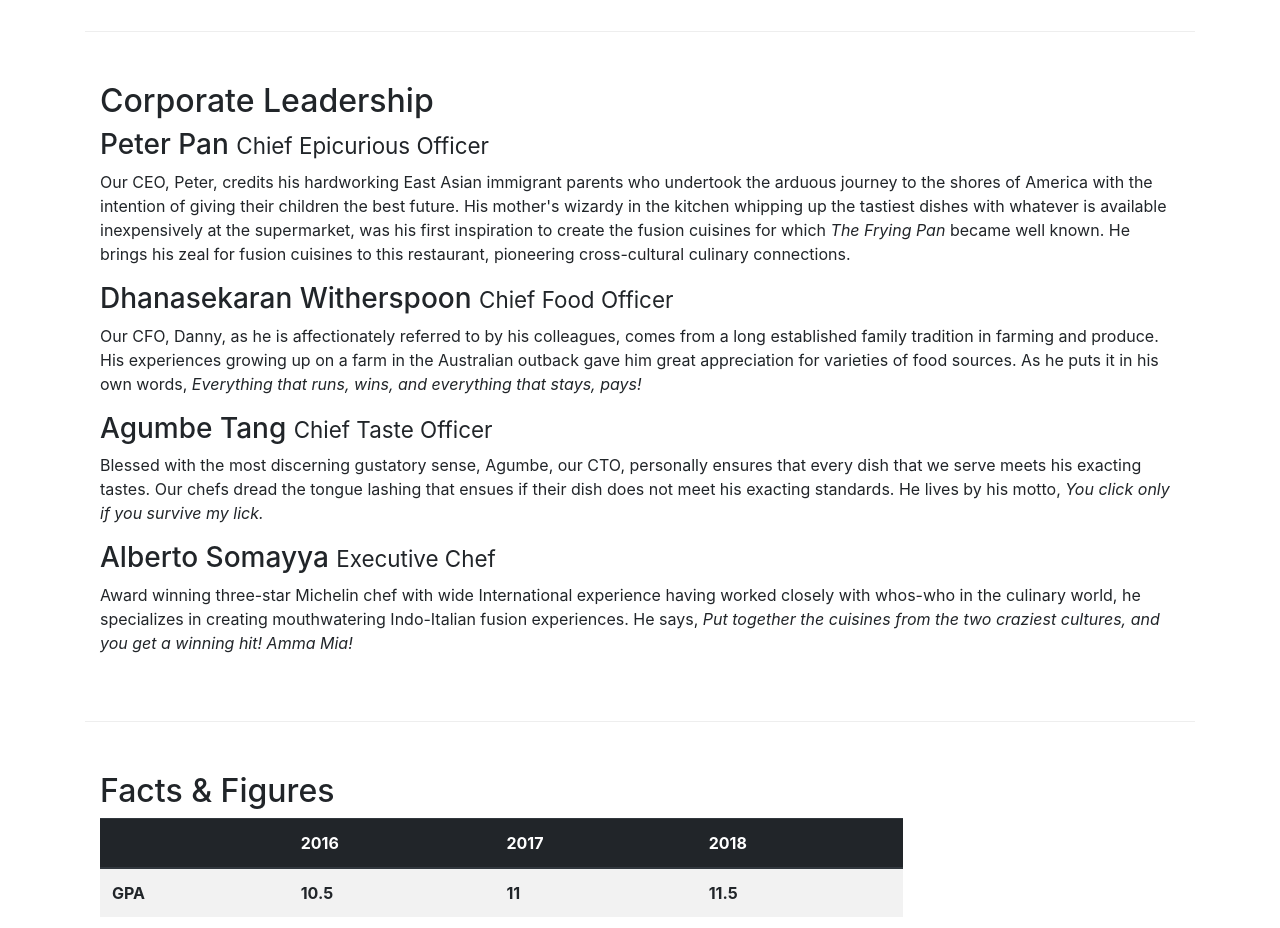
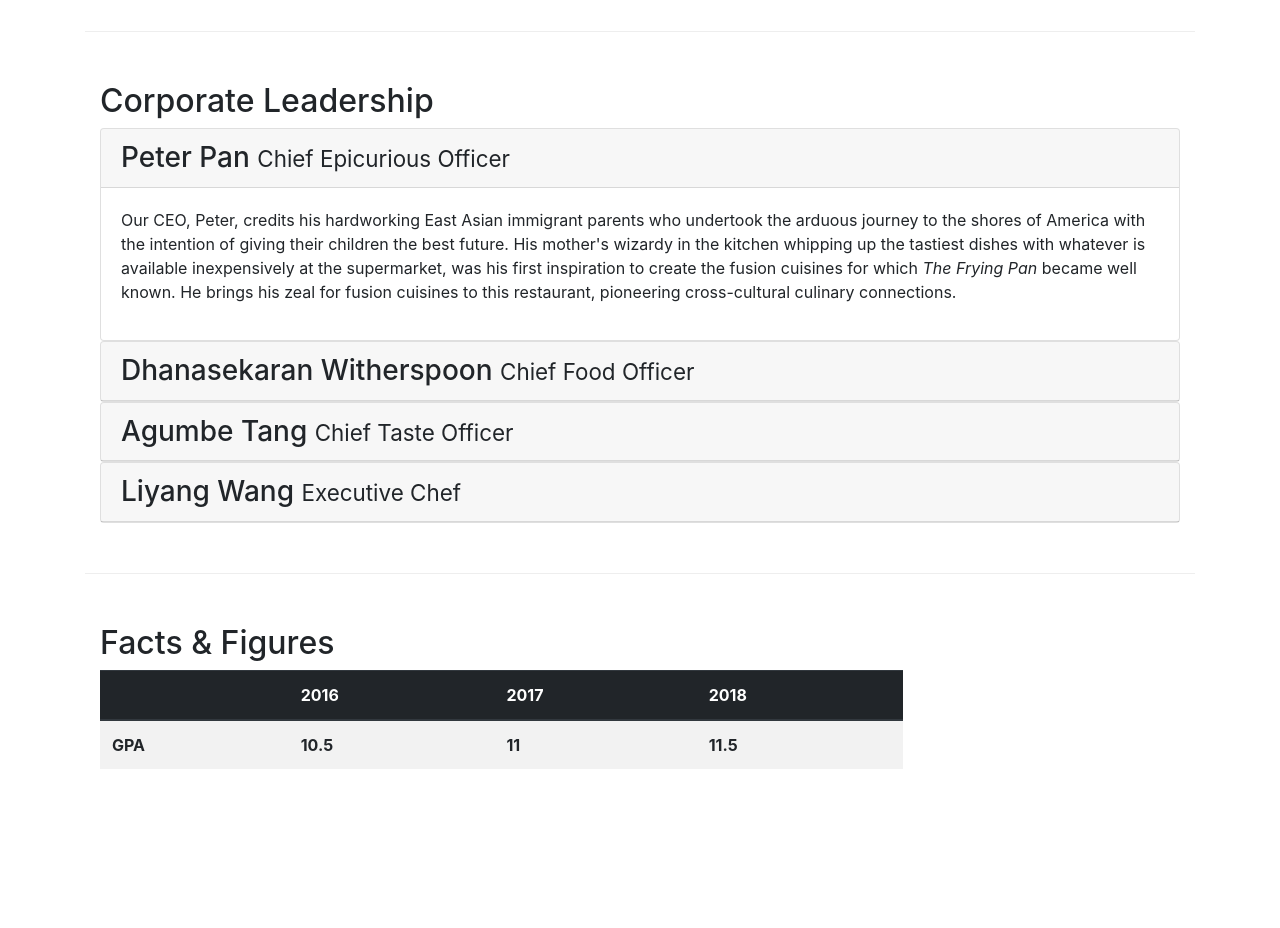
Before and after one commit to LiyangW/Bootstrap, a website: page aboutus.html in a window 1280 px wide. Shown: the part 940-1868 px from the top of the page. Drawn offline with nearby package versions, Linux system fonts and the light colour scheme.

Commit message:
added accordion in aboutus

```diff
--- a/aboutus.html
+++ b/aboutus.html
@@ -11,7 +11,7 @@
     <link rel="stylesheet" type="text/css" href="css/style.css">
     <link rel="stylesheet" type="text/css" href="node_modules/font-awesome/css/font-awesome.min.css">
     <link rel="stylesheet" type="text/css" href="node_modules/bootstrap-social/bootstrap-social.css">
-    <title>Ristorante Con Fusion: About Us</title>
+    <title>Ristorante FuCheng: About Us</title>
 
 </head>
 
@@ -124,14 +124,63 @@
         <div class="row row-content">
             <div class="col-12">
                 <h2>Corporate Leadership</h2>
-            <h3>Peter Pan <small>Chief Epicurious Officer</small></h3>
+
+                <div id="accordion">
+                    <div class="card">
+                        <div class="card-header" role="tab" id="peterhead">
+                            <h3 class="mb-0"> <a data-toggle="collapse" data-target="#peter">Peter Pan <small>Chief Epicurious Officer</small></a></h3>
+                        </div>
+
+                        <div role="tabpanel" class="collapse show" data-parent="#accordion" id="peter">
+                            <div class="card-body">
                                 <p class="d-none d-sm-block">Our CEO, Peter, credits his hardworking East Asian immigrant parents who undertook the arduous journey to the shores of America with the intention of giving their children the best future. His mother's wizardy in the kitchen whipping up the tastiest dishes with whatever is available inexpensively at the supermarket, was his first inspiration to create the fusion cuisines for which <em>The Frying Pan</em> became well known. He brings his zeal for fusion cuisines to this restaurant, pioneering cross-cultural culinary connections.</p>
-            <h3>Dhanasekaran Witherspoon <small>Chief Food Officer</small></h3>
+                            </div>
+                        </div>
+
+                    </div>
+
+                    <div class="card">
+                        <div class="card-header" role="the" id="dannyhead">
+                            <h3 class="mb-0">
+                                <a class="collapsed" data-toggle="collapse" data-target="#danny">
+                                    Dhanasekaran Witherspoon <small>Chief Food Officer</small>
+                                </a>
+                            </h3>
+                        </div>
+                        <div class="collapse" id="danny" data-parent="#accordion">
+                            <div class="card-body">
                                 <p class="d-none d-sm-block">Our CFO, Danny, as he is affectionately referred to by his colleagues, comes from a long established family tradition in farming and produce. His experiences growing up on a farm in the Australian outback gave him great appreciation for varieties of food sources. As he puts it in his own words, <em>Everything that runs, wins, and everything that stays, pays!</em></p>
-            <h3>Agumbe Tang <small>Chief Taste Officer</small></h3>
+                            </div>
+                        </div>
+                    </div>
+                    <div class="card">
+                        <div class="card-header" role="tab" id="agumbehead">
+                            <h3 class="mb-0">
+                                <a class="collapsed" data-toggle="collapse" data-target="#agumbe">
+                                    Agumbe Tang <small>Chief Taste Officer</small>
+                                </a>
+                            </h3>
+                        </div>
+                        <div class="collapse" id="agumbe" data-parent="#accordion">
+                            <div class="card-body">
                                 <p class="d-none d-sm-block">Blessed with the most discerning gustatory sense, Agumbe, our CTO, personally ensures that every dish that we serve meets his exacting tastes. Our chefs dread the tongue lashing that ensues if their dish does not meet his exacting standards. He lives by his motto, <em>You click only if you survive my lick.</em></p>
-            <h3>Alberto Somayya <small>Executive Chef</small></h3>
-            <p class="d-none d-sm-block">Award winning three-star Michelin chef with wide International experience having worked closely with whos-who in the culinary world, he specializes in creating mouthwatering Indo-Italian fusion experiences. He says, <em>Put together the cuisines from the two craziest cultures, and you get a winning hit! Amma Mia!</em></p>
+                            </div>
+                        </div>
+                    </div>
+
+
+                    <div class="card">
+                        <div class="card-header" role="tab" id="liyanghead">
+                            <h3 class="mb-0"><a class="collapsed" data-toggle="collapse" data-target="#liyang">Liyang Wang <small>Executive Chef</small></a></h3>
+                        </div>
+
+                        <div class="collapse" id="liyang" data-parent="#accordion">
+                            <div class="card-body">
+                                <p class="d-none d-sm-block">Award winning three-star Michelin chef with wide International experience having worked closely with whos-who in the culinary world, he specializes in creating mouthwatering North-West Chinese experiences.  He says, <em>Bootstrap is merely programming.</em> </p> </div>
+                            </div>
+                        </div>
+                    </div>
+
                 </div>
             </div>
             <div class="row row-content">
--- a/css/style.css
+++ b/css/style.css
@@ -31,3 +31,9 @@
 .navbar-dark{
 	background-color: #512DA8;
 }
+.tab-content{
+	border-left: 1px solid #ddd;
+	border-right: 1px solid #ddd;
+	border-bottom: 1px solid #ddd;
+	padding: 10px;
+}
```
Also changed, not shown: contactus.html (+1 -1 lines), index.html (+1 -1 lines). Lines whose indentation alone changed are shown as unchanged.
